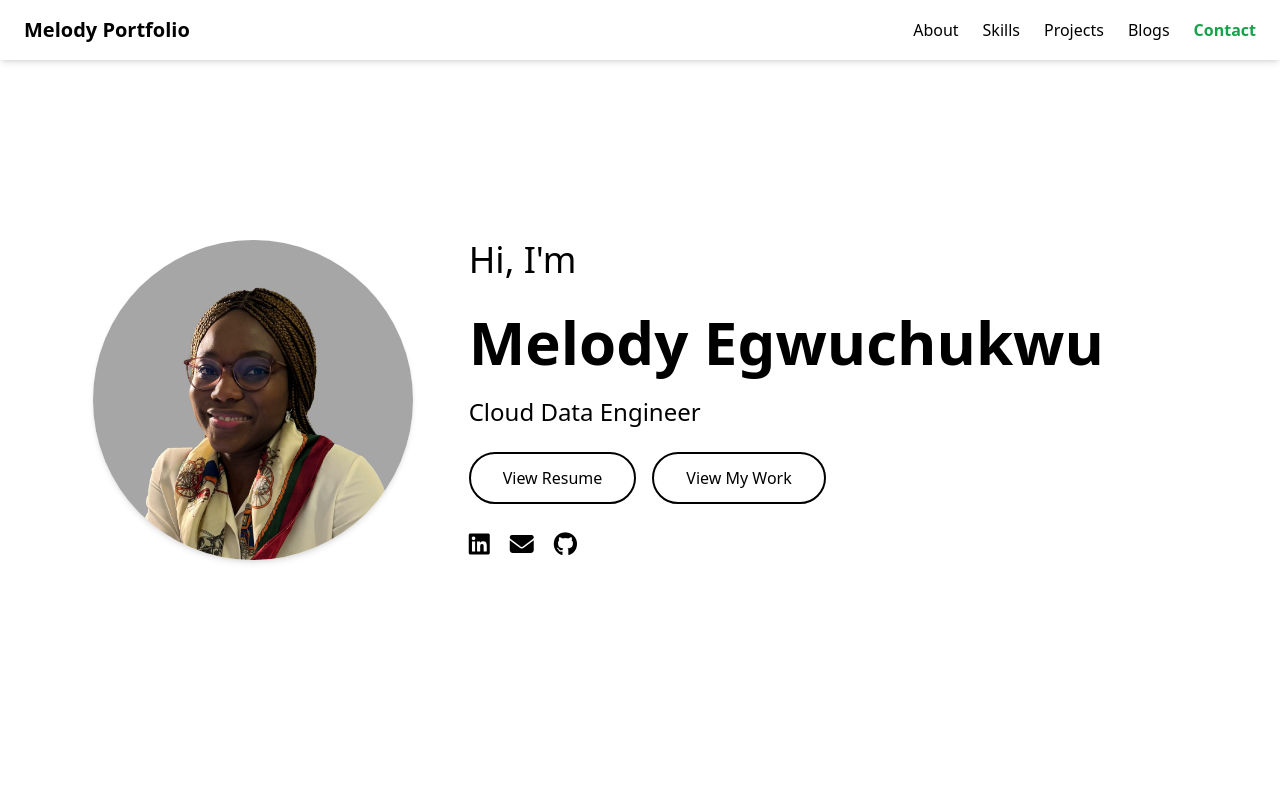
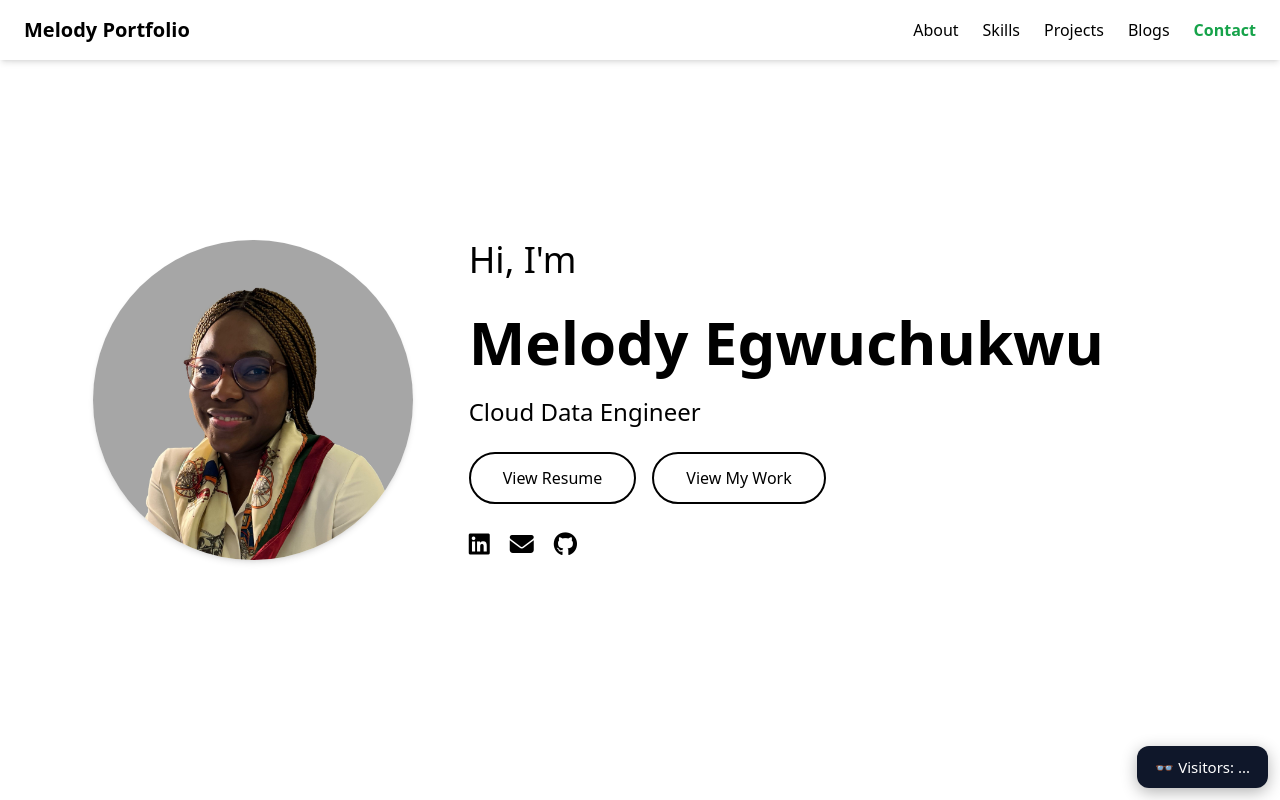
Before and after one commit to ogemelody/personal_portfolio, a plain HTML site: page website/index.html in a window 1280 px wide. Shown: the top 800 px of the page. Drawn offline with nearby package versions, Linux system fonts and the light colour scheme.

Commit message:
unique vistors counter

```diff
--- a/website/index.html
+++ b/website/index.html
@@ -454,6 +454,26 @@
 
 </footer>
 
+<!-- visitor counter -->
+<div id="visitor-counter"
+     style="
+        position:fixed;
+        bottom:12px;
+        right:12px;
+        background:#0f172a;
+        color:white;
+        padding:10px 18px;
+        border-radius:12px;
+        box-shadow:0 4px 16px rgba(0,0,0,0.3);
+        font-size:15px;
+        z-index:9999;
+     ">
+    👓 Visitors: <span id="visitor-count">...</span>
+</div>
+
+
+
+
 <!-- JavaScript -->
 <script>
   // Mobile menu toggle
```
Also changed, not shown: 1 other file.
